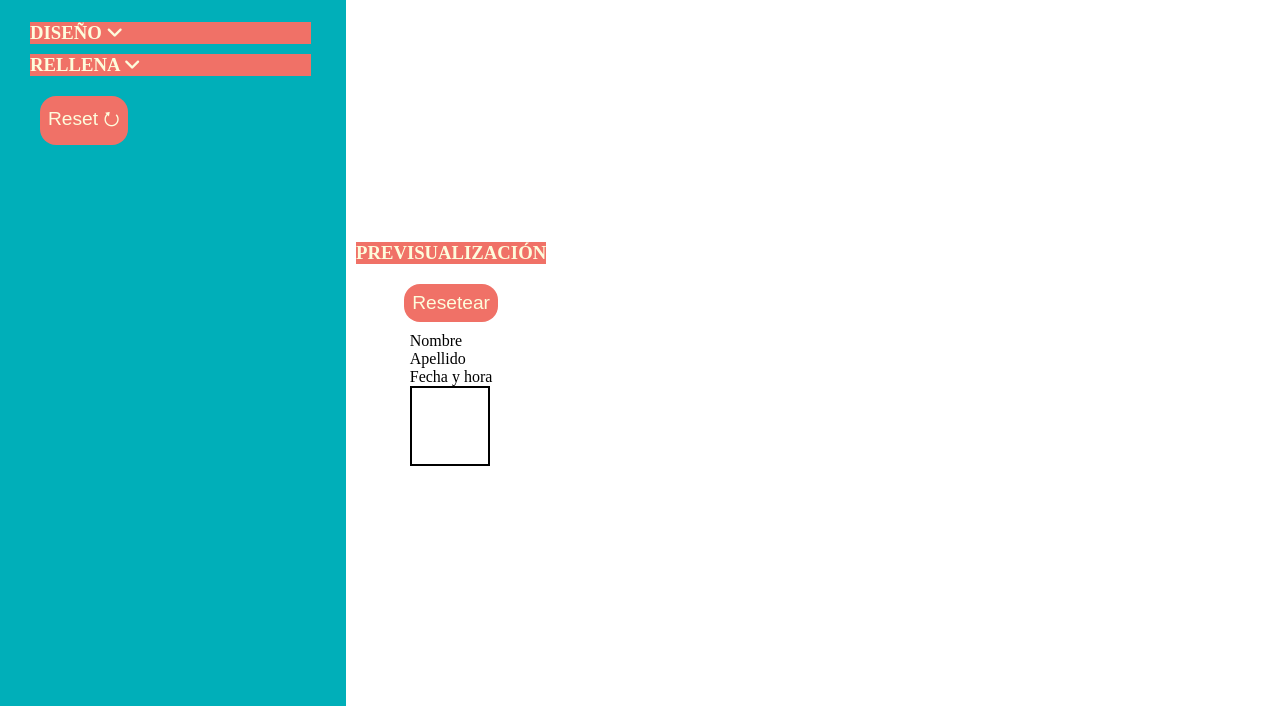
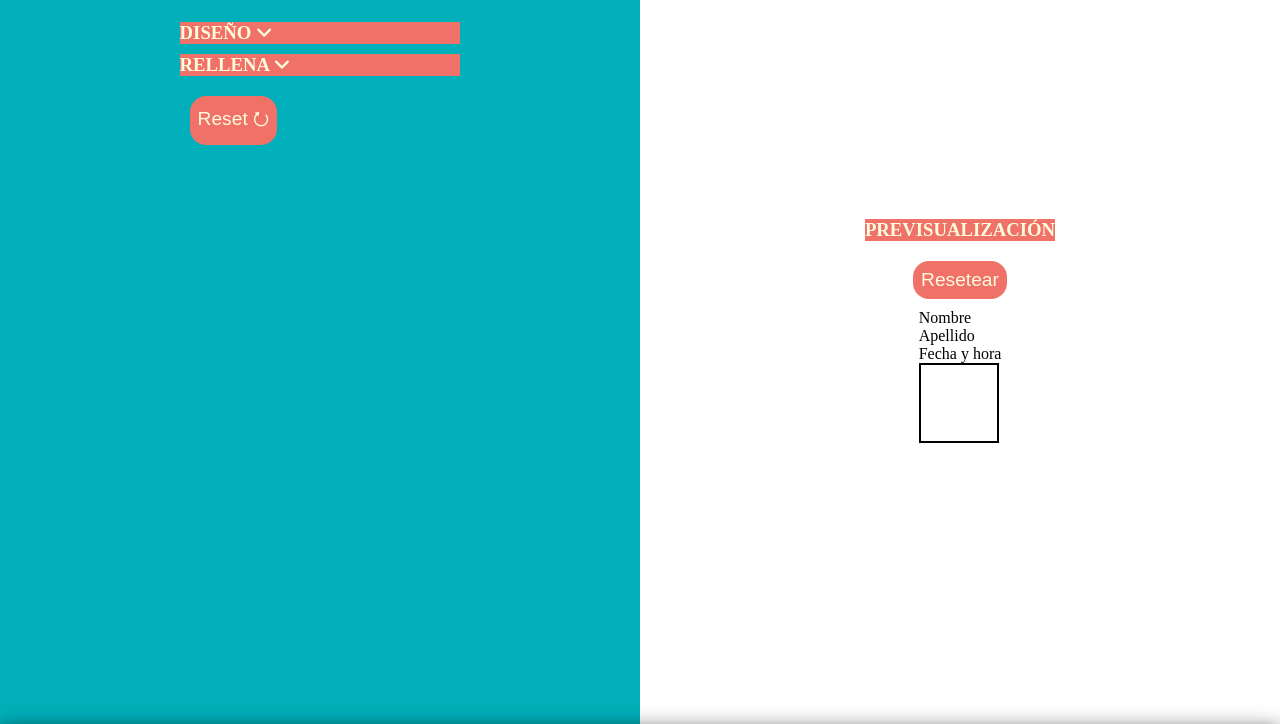
Before and after one commit to krsalvarez/project-promo-A-module-2-team-2, a website built with Vite: page src/pageform.html in a window 1280 px wide. Shown: the part 62-786 px from the top of the page. Built offline with nearby package versions, Linux system fonts and the light colour scheme.

Commit message:
pageform medias

```diff
--- a/src/pageform.html
+++ b/src/pageform.html
@@ -6,20 +6,28 @@
     <title>U're invited</title>
 
     <link rel="stylesheet" href="./scss/main.scss" />
-     <link href="https://fontawesome.com/icons/angle-down?f=classic&s=solid" rel="stylesheet">
-       <script
+    <link
+      href="https://fontawesome.com/icons/angle-down?f=classic&s=solid"
+      rel="stylesheet"
+    />
+    <script
       src="https://kit.fontawesome.com/68903870fe.js"
       crossorigin="anonymous"
     ></script>
-
   </head>
   <body class="body">
     <load src="./partials/header.html" />
     <div class="main-pageform">
-      <load src="./partials/form.html" />
-      <load src="./partials/aside.html" />
+      <div class="form-pf">
+        <load src="./partials/form.html" />
+      </div>
+      <div class="aside-pf">
+        <load src="./partials/aside.html" />
+      </div>
     </div>
+
     <load src="./partials/footer.html" />
+
     <script src="./js/main.js"></script>
   </body>
 </html>
--- a/src/scss/layout/_main-pageform.scss
+++ b/src/scss/layout/_main-pageform.scss
@@ -1,3 +1,26 @@
 .main-pageform {
   display: flex;
+  flex-direction: column-reverse;
+  align-items: center;
+  height: 100%;
+  @media (min-width: 600px) {
+    flex-direction: row;
+  }
 }
+.form-pf {
+  width: 100%;
+  height: 100%;
+}
+.aside-pf {
+  width: 100%;
+  height: 30%;
+  margin-bottom: 25px;
+  margin-top: 20px;
+}
+.form {
+  width: 100%;
+  height: 100vh;
+  margin-bottom: -20%;
+  display: flex;
+  align-items: center;
+}
```
